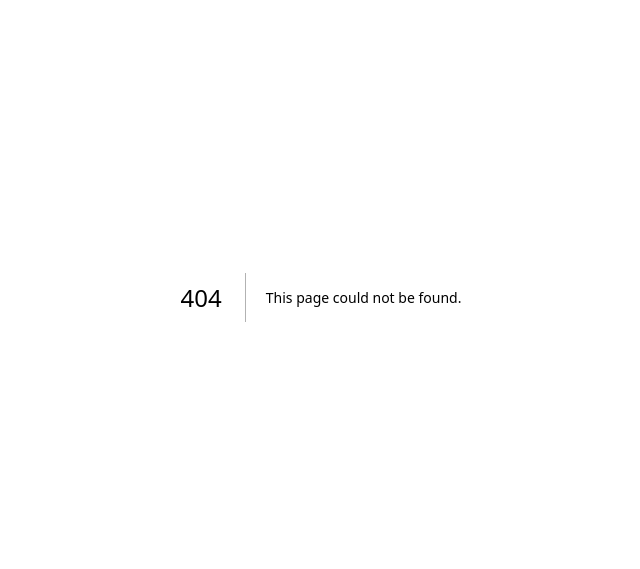
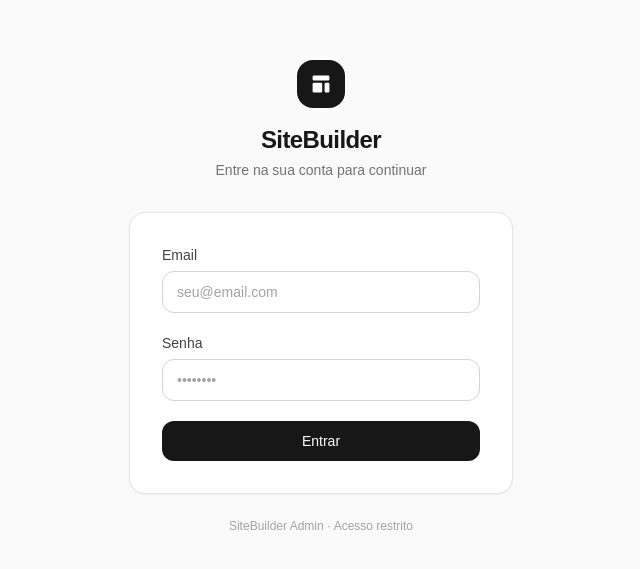
Before and after one commit to pedroMiranda7410/sitebuilder-next, a Next.js app: page /login in a window 1280 px wide. Before the commit this address had no page. Shown: the part 103-672 px from the top of the page, without its empty margins (319-959 px from the left). Built offline with nearby package versions, Linux system fonts and the light colour scheme.

Commit message:
feat: add public login page
Login page with email/password form, NextAuth signIn, redirect
to /admin or /painel based on user role.

Co-Authored-By: Claude Sonnet 4.6 <noreply@anthropic.com>

```diff
--- /dev/null
+++ b/app/(public)/login/page.tsx
@@ -0,0 +1,127 @@
+"use client";
+
+import { useState } from "react";
+import { signIn } from "next-auth/react";
+import { useRouter } from "next/navigation";
+
+export default function LoginPage() {
+  const router = useRouter();
+  const [email, setEmail] = useState("");
+  const [password, setPassword] = useState("");
+  const [error, setError] = useState("");
+  const [loading, setLoading] = useState(false);
+
+  async function handleSubmit(e: React.FormEvent) {
+    e.preventDefault();
+    setLoading(true);
+    setError("");
+
+    const result = await signIn("credentials", {
+      email,
+      password,
+      redirect: false,
+    });
+
+    if (result?.error) {
+      setError("Email ou senha inválidos.");
+      setLoading(false);
+      return;
+    }
+
+    // Fetch session to know the role
+    const res = await fetch("/api/auth/session");
+    const session = await res.json();
+    const role = session?.user?.role;
+
+    if (role === "admin") {
+      router.push("/admin");
+    } else {
+      router.push("/painel");
+    }
+  }
+
+  return (
+    <div className="min-h-screen bg-neutral-50 flex items-center justify-center p-4">
+      <div className="w-full max-w-sm">
+        {/* Logo */}
+        <div className="text-center mb-8">
+          <div className="inline-flex items-center justify-center w-12 h-12 rounded-2xl bg-neutral-900 mb-4">
+            <svg viewBox="0 0 20 20" fill="white" className="w-6 h-6">
+              <path d="M3 4a1 1 0 011-1h12a1 1 0 011 1v2a1 1 0 01-1 1H4a1 1 0 01-1-1V4zm0 6a1 1 0 011-1h6a1 1 0 011 1v6a1 1 0 01-1 1H4a1 1 0 01-1-1v-6zm10 0a1 1 0 011-1h2a1 1 0 011 1v6a1 1 0 01-1 1h-2a1 1 0 01-1-1v-6z" />
+            </svg>
+          </div>
+          <h1 className="text-2xl font-semibold text-neutral-900 tracking-tight">
+            SiteBuilder
+          </h1>
+          <p className="text-sm text-neutral-500 mt-1">
+            Entre na sua conta para continuar
+          </p>
+        </div>
+
+        {/* Card */}
+        <div className="bg-white rounded-2xl border border-neutral-200 shadow-sm p-8">
+          <form onSubmit={handleSubmit} className="space-y-5">
+            <div>
+              <label
+                htmlFor="email"
+                className="block text-sm font-medium text-neutral-700 mb-1.5"
+              >
+                Email
+              </label>
+              <input
+                id="email"
+                type="email"
+                autoComplete="email"
+                required
+                value={email}
+                onChange={(e) => setEmail(e.target.value)}
+                placeholder="seu@email.com"
+                className="w-full px-3.5 py-2.5 rounded-xl border border-neutral-300 text-sm text-neutral-900 placeholder:text-neutral-400 outline-none focus:ring-2 focus:ring-neutral-900 focus:border-transparent transition"
+              />
+            </div>
+
+            <div>
+              <label
+                htmlFor="password"
+                className="block text-sm font-medium text-neutral-700 mb-1.5"
+              >
+                Senha
+              </label>
+              <input
+                id="password"
+                type="password"
+                autoComplete="current-password"
+                required
+                value={password}
+                onChange={(e) => setPassword(e.target.value)}
+                placeholder="••••••••"
+                className="w-full px-3.5 py-2.5 rounded-xl border border-neutral-300 text-sm text-neutral-900 placeholder:text-neutral-400 outline-none focus:ring-2 focus:ring-neutral-900 focus:border-transparent transition"
+              />
+            </div>
+
+            {error && (
+              <div className="flex items-center gap-2 text-sm text-red-600 bg-red-50 border border-red-200 rounded-xl px-3.5 py-2.5">
+                <svg viewBox="0 0 20 20" fill="currentColor" className="w-4 h-4 flex-shrink-0">
+                  <path fillRule="evenodd" d="M18 10a8 8 0 11-16 0 8 8 0 0116 0zm-7 4a1 1 0 11-2 0 1 1 0 012 0zm-1-9a1 1 0 00-1 1v4a1 1 0 102 0V6a1 1 0 00-1-1z" clipRule="evenodd" />
+                </svg>
+                {error}
+              </div>
+            )}
+
+            <button
+              type="submit"
+              disabled={loading}
+              className="w-full py-2.5 px-4 bg-neutral-900 hover:bg-neutral-800 text-white text-sm font-medium rounded-xl transition disabled:opacity-60 disabled:cursor-not-allowed"
+            >
+              {loading ? "Entrando…" : "Entrar"}
+            </button>
+          </form>
+        </div>
+
+        <p className="text-center text-xs text-neutral-400 mt-6">
+          SiteBuilder Admin · Acesso restrito
+        </p>
+      </div>
+    </div>
+  );
+}
```
